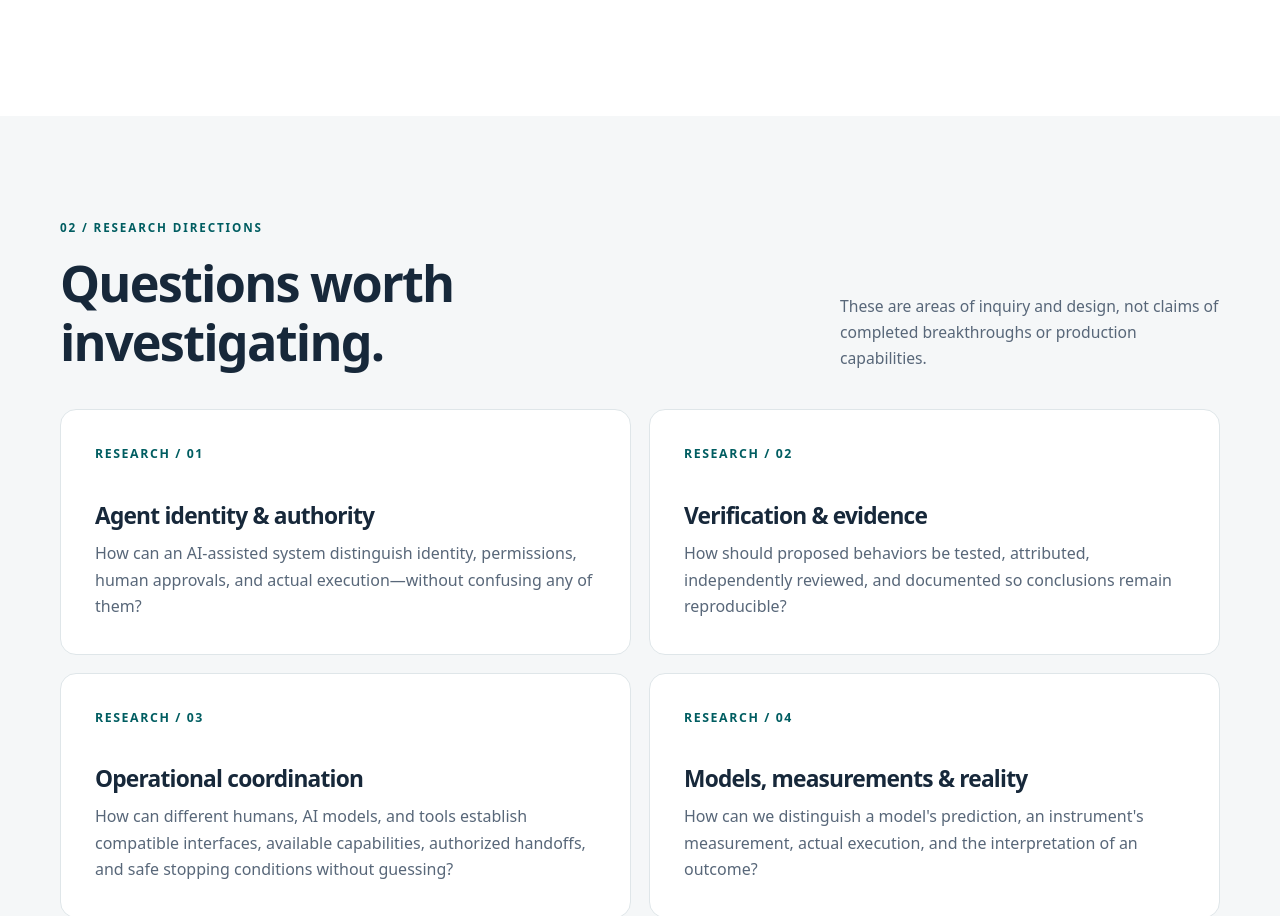
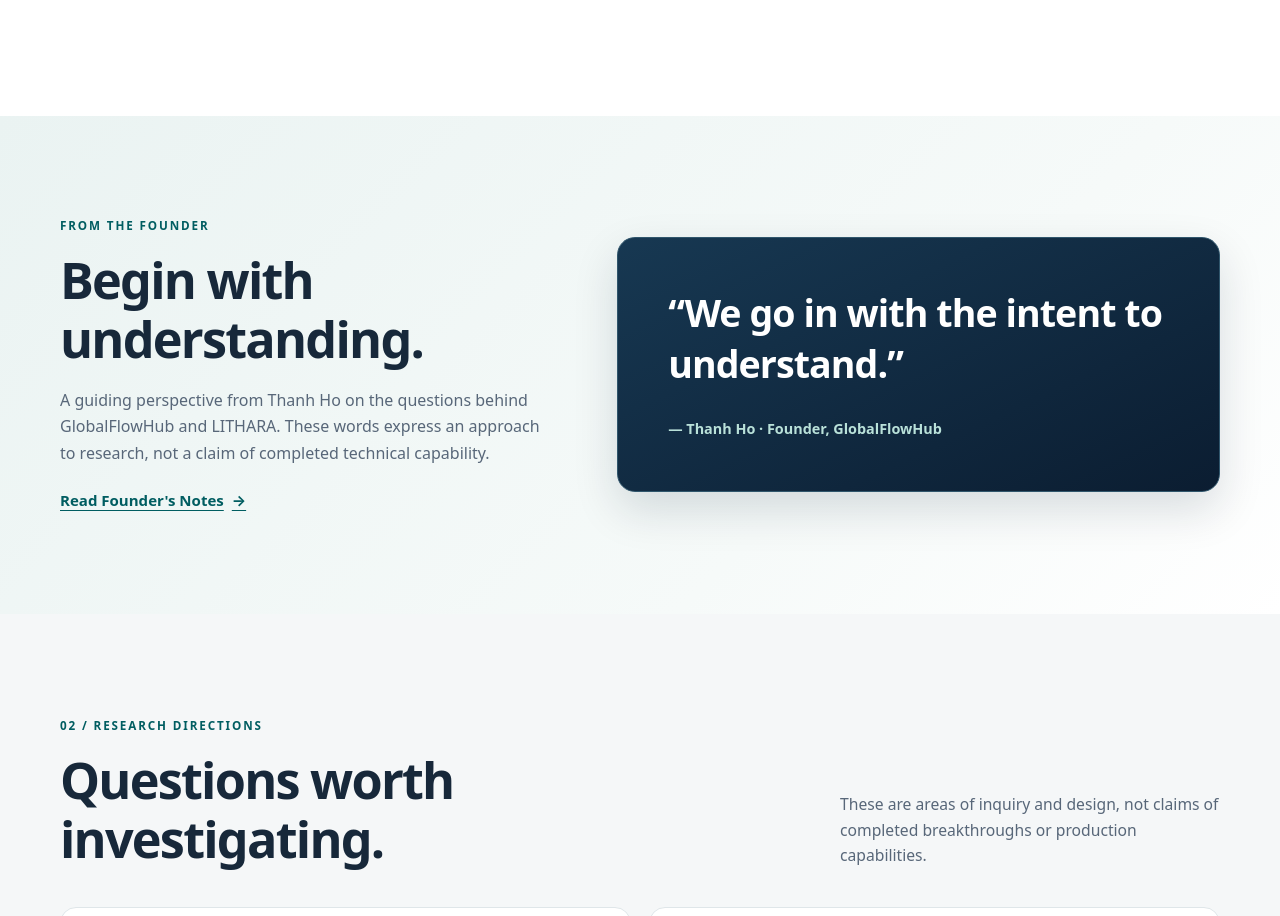
Before and after one commit to thanhmho89-prog/globalflowhub-site, a plain HTML site: page index.html in a window 1280 px wide. Shown: the part 1674-2590 px from the top of the page. Drawn offline with Linux system fonts and the light colour scheme.

Commit message:
Feature founder philosophy quote and link to notes

```diff
--- a/index.html
+++ b/index.html
@@ -122,6 +122,15 @@
     .principle { display: flex; flex-wrap: wrap; gap: 14px 28px; background: #eaf3f2; border-left: 4px solid var(--teal); padding: 20px 25px; margin-top: 34px; border-radius: 0 10px 10px 0; }
     .principle strong { color: var(--navy); }
     .principle span { color: #405e61; }
+    .founder-highlight { padding: clamp(70px, 8vw, 100px) 0; background: linear-gradient(135deg, #eaf3f2 0%, #f6faf9 66%, #ffffff 100%); scroll-margin-top: 90px; }
+    .founder-highlight-inner { display: grid; grid-template-columns: minmax(0, .9fr) minmax(0, 1.1fr); align-items: center; gap: clamp(28px, 5vw, 70px); }
+    .founder-highlight h2 { max-width: 470px; margin-bottom: 18px; }
+    .founder-highlight .body-muted { margin-bottom: 21px; }
+    .founder-more { display: inline-flex; align-items: center; gap: 8px; color: var(--teal-strong); font-size: .94rem; font-weight: 750; text-underline-offset: 4px; }
+    .founder-feature { margin: 0; padding: clamp(28px, 4vw, 50px); border-radius: 18px; background: linear-gradient(155deg, #173852, #0b1d31); border: 1px solid #30566c; color: #fff; box-shadow: 0 18px 45px rgba(10, 29, 49, .14); }
+    .founder-feature blockquote { margin: 0; }
+    .founder-feature blockquote p { margin: 0 0 28px; font-size: clamp(1.55rem, 3.1vw, 2.35rem); line-height: 1.34; letter-spacing: -.025em; font-weight: 600; }
+    .founder-feature figcaption { color: #b9e1d9; font-weight: 650; font-size: .9rem; }
     .status-panel { display: grid; grid-template-columns: 1.1fr .9fr; gap: 22px; }
     .status-main { padding: clamp(28px, 4vw, 44px); border-radius: var(--radius); background: var(--navy); color: white; }
     .status-main .kicker { color: #a1ddd6; }
@@ -186,7 +195,7 @@
       .system-top { flex-wrap: wrap; gap: 10px; }
       h1 { font-size: clamp(2.65rem, 11vw, 4rem); }
       .hero-lede { font-size: 1.03rem; }
-      .strip-inner, .labs-grid, .research-grid, .status-panel, .roadmap, .contact-grid { grid-template-columns: 1fr; }
+      .strip-inner, .labs-grid, .research-grid, .status-panel, .roadmap, .contact-grid, .founder-highlight-inner { grid-template-columns: 1fr; }
       .strip-item { padding: 16px 0; }
       .strip-item:not(:last-child) { border-right: 0; border-bottom: 1px solid #d3e2df; }
       .section { padding: 70px 0; }
@@ -274,6 +283,21 @@
         <p class="lead">GlobalFlowHub is an independent software initiative examining how intelligent systems can become more understandable, testable, and accountable.</p>
         <p class="body-muted">Our work connects software architecture with questions from AI engineering, security, mathematics, and human-computer interaction. Rather than treating generated outputs as proof of reliability, we distinguish ideas, designs, experiments, verified findings, and real-world readiness. This is an evolving technical project—not an academic institution or a certified product.</p>
         <p class="body-muted">An exploratory principle is operational coordination across different participants: can people, AI models, software tools, and physical systems establish the instructions, actual capabilities, interfaces, permissions, and evidence relevant to a specific task? This does not require identical systems or unrestricted data sharing.</p>
+      </div>
+    </section>
+
+    <section class="founder-highlight" id="founder" aria-labelledby="founder-heading">
+      <div class="container founder-highlight-inner">
+        <div>
+          <p class="kicker">From the founder</p>
+          <h2 id="founder-heading">Begin with understanding.</h2>
+          <p class="body-muted">A guiding perspective from Thanh Ho on the questions behind GlobalFlowHub and LITHARA. These words express an approach to research, not a claim of completed technical capability.</p>
+          <a class="founder-more" href="/lithara.html#founders-notes">Read Founder's Notes <span aria-hidden="true">→</span></a>
+        </div>
+        <figure class="founder-feature">
+          <blockquote><p>“We go in with the intent to understand.”</p></blockquote>
+          <figcaption>— Thanh Ho · Founder, GlobalFlowHub</figcaption>
+        </figure>
       </div>
     </section>
 
```
